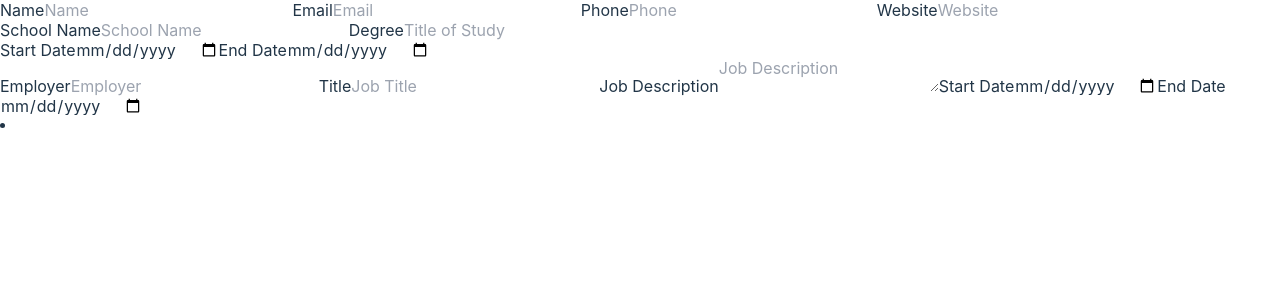
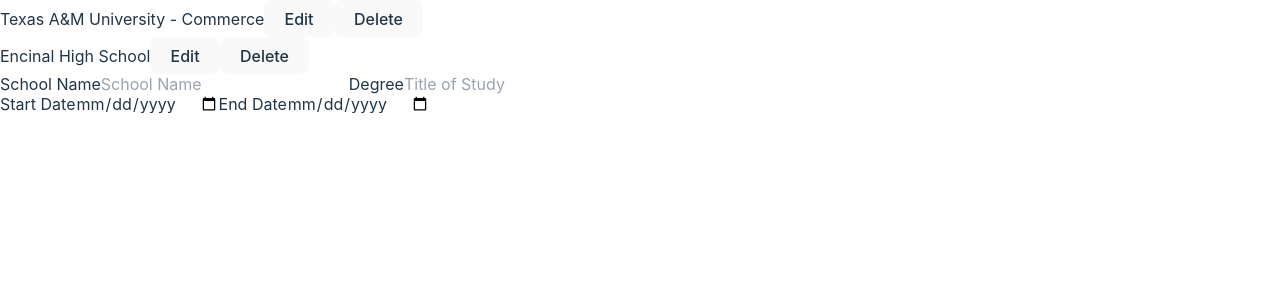
Before and after one commit to daniel-citrus/Odin-s-CV, a React (Vite) app: page / in a window 1280 px wide. Shown: the top 300 px of the page. Built offline with nearby package versions, Linux system fonts and the light colour scheme.

Commit message:
input form edit function

```diff
--- a/package.json
+++ b/package.json
@@ -13,7 +13,8 @@
     "@tailwindcss/vite": "^4.0.7",
     "react": "^19.0.0",
     "react-dom": "^19.0.0",
-    "sass": "^1.85.0"
+    "sass": "^1.85.0",
+    "uuid": "^11.1.0"
   },
   "devDependencies": {
     "@eslint/js": "^9.19.0",
--- a/src/components/App.jsx
+++ b/src/components/App.jsx
@@ -1,64 +1,30 @@
 import { useState } from 'react';
 import InputForm from './InputForm';
 import Resume from './Resume';
+import { v4 as uuid4 } from 'uuid';
 
 import { DataContext } from './DataContext';
 
 export default function App() {
-    /* General */
-    const [name, setName] = useState('');
-    const [email, setEmail] = useState('');
-    const [phone, setPhone] = useState('');
-    const [website, setWebsite] = useState('');
-    /* Educational */
-    const [school, setSchool] = useState('');
-    const [study, setStudy] = useState('');
-    const [studyStartDate, setStudyStartDate] = useState('');
-    const [studyEndDate, setStudyEndDate] = useState('');
-    /* Practical */
-    const [employer, setEmployer] = useState('');
-    const [title, setTitle] = useState('');
-    const [description, setDescription] = useState('');
-    const [workStartDate, setWorkStartDate] = useState('');
-    const [workEndDate, setWorkEndDate] = useState('');
-
-    const general = {
-        name,
-        setName,
-        email,
-        setEmail,
-        phone,
-        setPhone,
-        website,
-        setWebsite,
-    };
-
-    const educational = {
-        school,
-        study,
-        studyStartDate,
-        studyEndDate,
-        setSchool,
-        setStudy,
-        setStudyStartDate,
-        setStudyEndDate,
-    };
-
-    const practical = {
-        employer,
-        title,
-        description,
-        workStartDate,
-        workEndDate,
-        setEmployer,
-        setTitle,
-        setDescription,
-        setWorkStartDate,
-        setWorkEndDate,
-    };
+    const [data, setData] = useState([
+        {
+            id: '1',
+            school: 'Texas A&M University - Commerce',
+            study: 'Computer Science',
+            studyStartDate: '',
+            studyEndDate: '',
+        },
+        {
+            id: '2',
+            school: 'Encinal High School',
+            study: 'GED',
+            studyStartDate: '',
+            studyEndDate: '',
+        },
+    ]);
 
     return (
-        <DataContext.Provider value={{ general, educational, practical }}>
+        <DataContext.Provider value={{ data, setData }}>
             <InputForm />
             <Resume />
         </DataContext.Provider>
--- a/src/components/InputFields.jsx
+++ b/src/components/InputFields.jsx
@@ -1,13 +1,9 @@
-import GeneralInput from './inputSections/GeneralInput';
 import EducationalInput from './inputSections/EducationalInput';
-import PracticalInput from './inputSections/PracticalInput';
 
 export default function InputFields() {
     return (
         <div className='inputFields flex flex-col flex-nowrap gap-10 border border-solid'>
-            <GeneralInput />
             <EducationalInput />
-            <PracticalInput />
         </div>
     );
 }
--- a/src/components/InputForm.jsx
+++ b/src/components/InputForm.jsx
@@ -1,13 +1,9 @@
-import GeneralInput from './inputSections/GeneralInput';
 import EducationalInput from './inputSections/EducationalInput';
-import PracticalInput from './inputSections/PracticalInput';
 
 export default function InputForm() {
     return (
-        <form className='inputForm flex flex-col flex-nowrap gap-10 border border-solid'>
-            <GeneralInput />
+        <div className='inputModule flex flex-col flex-nowrap gap-10 border border-solid'>
             <EducationalInput />
-            <PracticalInput />
-        </form>
+        </div>
     );
 }
--- a/src/components/Resume.jsx
+++ b/src/components/Resume.jsx
@@ -1,13 +1,9 @@
-import GeneralOutput from './resumeSections/GeneralOutput';
 import EducationalOutput from './resumeSections/EducationalOutput';
-import PracticalOutput from './resumeSections/PracticalOutput';
 
 export default function Resume() {
     return (
         <form className='resume flex flex-col flex-nowrap gap-10 border border-solid border-amber-600'>
-            <GeneralOutput />
             <EducationalOutput />
-            <PracticalOutput />
         </form>
     );
 }
--- a/src/components/inputSections/EducationalInput.jsx
+++ b/src/components/inputSections/EducationalInput.jsx
@@ -1,19 +1,16 @@
-import { useContext } from 'react';
+import { useContext, useState } from 'react';
 import { DataContext } from '../DataContext';
+import { v4 as uuid4 } from 'uuid';
 
-export default function Educational() {
-    const {
-        educational: {
-            school,
-            study,
-            studyStartDate,
-            studyEndDate,
-            setSchool,
-            setStudy,
-            setStudyStartDate,
-            setStudyEndDate,
-        },
-    } = useContext(DataContext);
+export default function EducationalInput() {
+    const { data: educationData, setData: setEducationData } =
+        useContext(DataContext);
+
+    const [currentId, setCurrentId] = useState(null);
+    const [school, setSchool] = useState('');
+    const [study, setStudy] = useState('');
+    const [studyStartDate, setStudyStartDate] = useState('');
+    const [studyEndDate, setStudyEndDate] = useState('');
 
     const handleChange = (e) => {
         const target = e.target;
@@ -32,18 +29,75 @@ export default function Educational() {
                 setStudyEndDate(target.value);
                 break;
         }
+
+        if (currentId === null) {
+            return;
+        }
+
+        const newData = educationData.map((cd) => {
+            if (cd.id === currentId) {
+                return {
+                    ...cd,
+                    [target.name]: target.value,
+                };
+            } else {
+                return cd;
+            }
+        });
+
+        setEducationData(newData);
+    };
+
+    const handleDelete = (id) => {
+        setEducationData(educationData.filter((d) => id != d.id));
+    };
+
+    const handleEdit = (id) => {
+        const data = educationData.find((d) => d.id === id);
+
+        if (data === undefined) {
+            return;
+        }
+
+        setCurrentId(id);
+        setSchool(data.school);
+        setStudy(data.study);
+        setStudyStartDate(data.studyStartDate);
+        setStudyEndDate(data.studyEndDate);
     };
 
     return (
-        <fieldset className='flex flex-col flex-nowrap'>
+        <div className='education'>
+            <ul className='educationList'>
+                {educationData.map((d) => {
+                    return (
+                        <li className='educationDataLine' key={d.id}>
+                            {d.school}
+                            <button
+                                type='button'
+                                onClick={() => handleEdit(d.id)}
+                            >
+                                Edit
+                            </button>
+                            <button
+                                type='button'
+                                onClick={() => handleDelete(d.id)}
+                            >
+                                Delete
+                            </button>
+                        </li>
+                    );
+                })}
+            </ul>
+            <form className='flex flex-col flex-nowrap'>
                 <label htmlFor='school'>School Name</label>
                 <input
                     type='text'
                     id='school'
                     name='school'
                     placeholder='School Name'
+                    value={school}
                     onChange={handleChange}
-                value={school}
                 />
                 <label htmlFor='study'>Degree</label>
                 <input
@@ -72,6 +126,7 @@ export default function Educational() {
                         onChange={handleChange}
                     />
                 </div>
-        </fieldset>
+            </form>
+        </div>
     );
 }
--- a/src/components/inputSections/GeneralInput.jsx
+++ /dev/null
@@ -1,79 +0,0 @@
-import { useContext } from 'react';
-import { DataContext } from '../DataContext';
-
-export default function GeneralInput() {
-    const {
-        general: {
-            name,
-            email,
-            phone,
-            website,
-            setName,
-            setEmail,
-            setPhone,
-            setWebsite,
-        },
-    } = useContext(DataContext);
-
-    const handleChange = (e) => {
-        const target = e.target;
-
-        switch (target.name) {
-            case 'name':
-                setName(target.value);
-                break;
-            case 'email':
-                setEmail(target.value);
-                break;
-            case 'phone':
-                setPhone(target.value);
-                break;
-            case 'website':
-                setWebsite(target.value);
-                break;
-        }
-    };
-
-    return (
-        <fieldset className='flex flex-col flex-nowrap '>
-            <label htmlFor='name'>Name</label>
-            <input
-                type='text'
-                id='name'
-                name='name'
-                placeholder='Name'
-                required
-                value={name}
-                onChange={handleChange}
-            />
-            <label htmlFor='email'>Email</label>
-            <input
-                type='email'
-                id='email'
-                name='email'
-                value={email}
-                onChange={handleChange}
-                placeholder='Email'
-            />
-            <label htmlFor='email'>Phone</label>
-            <input
-                type='tel'
-                id='phone'
-                name='phone'
-                placeholder='Phone'
-                value={phone}
-                onChange={handleChange}
-                pattern='[0-9]{3}-[0-9]{3}-[0-9]{4}'
-            />
-            <label htmlFor='website'>Website</label>
-            <input
-                type='text'
-                id='website'
-                name='website'
-                value={website}
-                onChange={handleChange}
-                placeholder='Website'
-            />
-        </fieldset>
-    );
-}
--- a/src/components/inputSections/PracticalInput.jsx
+++ /dev/null
@@ -1,92 +0,0 @@
-import { useContext } from 'react';
-import { DataContext } from '../DataContext';
-
-export default function PracticalInput() {
-    const {
-        practical: {
-            employer,
-            title,
-            description,
-            workStartDate,
-            workEndDate,
-            setTitle,
-            setEmployer,
-            setDescription,
-            setWorkStartDate,
-            setWorkEndDate,
-        },
-    } = useContext(DataContext);
-
-    const handleChange = (e) => {
-        const target = e.target;
-
-        switch (target.name) {
-            case 'employer':
-                setEmployer(target.value);
-                break;
-            case 'title':
-                setTitle(target.value);
-                break;
-            case 'description':
-                setDescription(target.value);
-                break;
-            case 'workStartDate':
-                setWorkStartDate(target.value);
-                break;
-            case 'workEndDate':
-                setWorkEndDate(target.value);
-                break;
-        }
-    };
-
-    return (
-        <fieldset className='flex flex-col flex-nowrap'>
-            <label htmlFor='employer'>Employer</label>
-            <input
-                type='text'
-                id='employer'
-                name='employer'
-                placeholder='Employer'
-                value={employer}
-                onChange={handleChange}
-            />
-            <label htmlFor='title'>Title</label>
-            <input
-                type='text'
-                id='title'
-                name='title'
-                placeholder='Job Title'
-                value={title}
-                onChange={handleChange}
-            />
-            <label htmlFor='description'>Job Description</label>
-            <textarea
-                type='text'
-                id='description'
-                name='description'
-                placeholder='Job Description'
-                maxLength='500'
-                value={description}
-                onChange={handleChange}
-            />
-            <label htmlFor='workStartDate'>Start Date</label>
-            <input
-                type='date'
-                id='workStartDate'
-                name='workStartDate'
-                placeholder='Start Date'
-                value={workStartDate}
-                onChange={handleChange}
-            />
-            <label htmlFor='workEndDate'>End Date</label>
-            <input
-                type='date'
-                id='workEndDate'
-                name='workEndDate'
-                placeholder='End Date'
-                value={workEndDate}
-                onChange={handleChange}
-            />
-        </fieldset>
-    );
-}
--- a/src/components/resumeSections/EducationalOutput.jsx
+++ b/src/components/resumeSections/EducationalOutput.jsx
@@ -3,7 +3,7 @@ import { DataContext } from '../DataContext';
 
 export default function EducationalOutput() {
     const {
-        educational: { school, study, studyStartDate, studyEndDate },
+        data: { school, study, studyStartDate, studyEndDate },
     } = useContext(DataContext);
 
     return (
--- a/src/components/resumeSections/GeneralOutput.jsx
+++ /dev/null
@@ -1,19 +0,0 @@
-import { useContext } from 'react';
-import { DataContext } from '../DataContext';
-
-export default function GeneralOutput() {
-    const {
-        general: { name, email, phone, website },
-    } = useContext(DataContext);
-
-    return (
-        <div className='general'>
-            <div className='name'>{name}</div>
-            <ul className='generalInfo flex flex-row flex-nowrap gap-5'>
-                <li className='email'>{email}</li>
-                <li className='phone'>{phone}</li>
-                <li className='website'>{website}</li>
-            </ul>
-        </div>
-    );
-}
--- a/src/components/resumeSections/PracticalOutput.jsx
+++ /dev/null
@@ -1,18 +0,0 @@
-import { useContext } from 'react';
-import { DataContext } from '../DataContext';
-
-export default function PracticalOutput() {
-    const {
-        practical: { employer, title, description, workStartDate, workEndDate },
-    } = useContext(DataContext);
-
-    return (
-        <li className='practical'>
-            <div className='employer'>{employer}</div>
-            <div className='title'>{title}</div>
-            <div className='description'>{description}</div>
-            <div className='workStartDate'>{workStartDate}</div>
-            <div className='workEndDate'>{workEndDate}</div>
-        </li>
-    );
-}
```
Also changed, not shown: 1 other file (tests, documents, lock files or other folders). Lines whose indentation alone changed are shown as unchanged.
